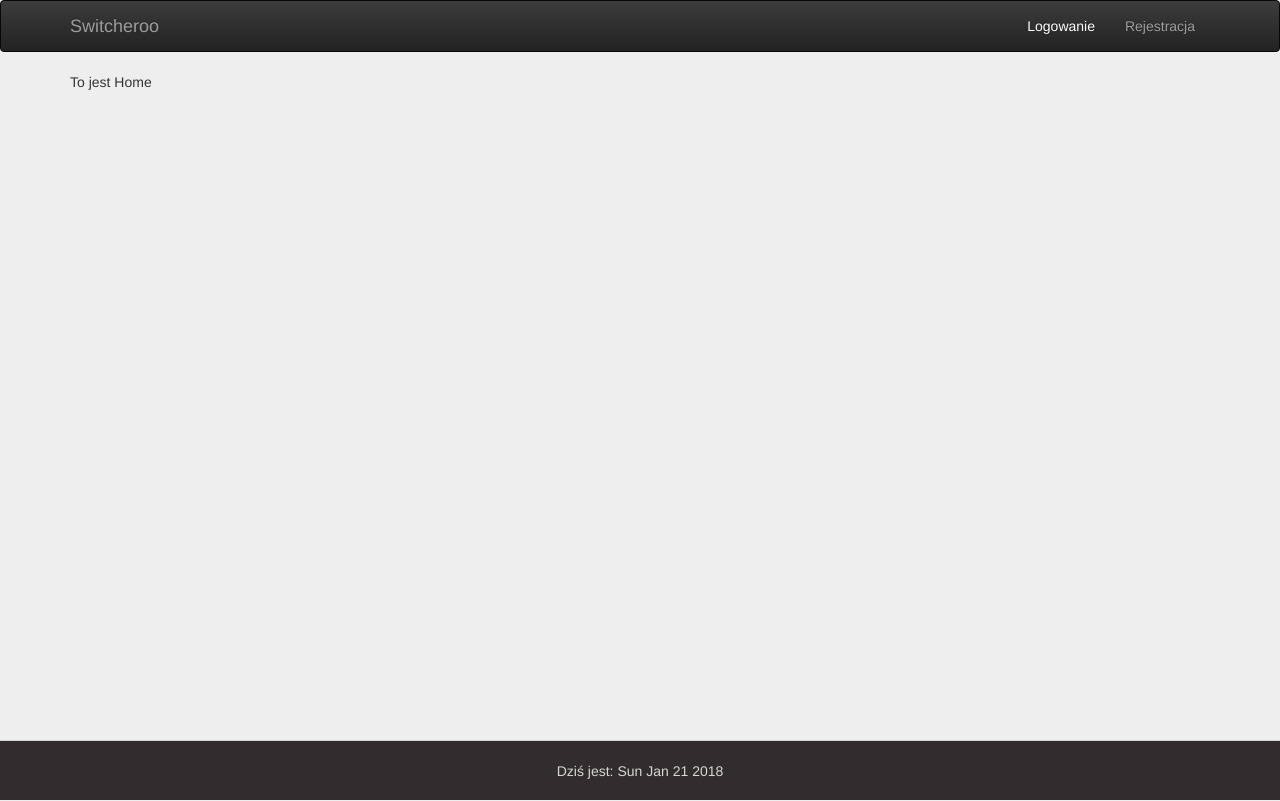
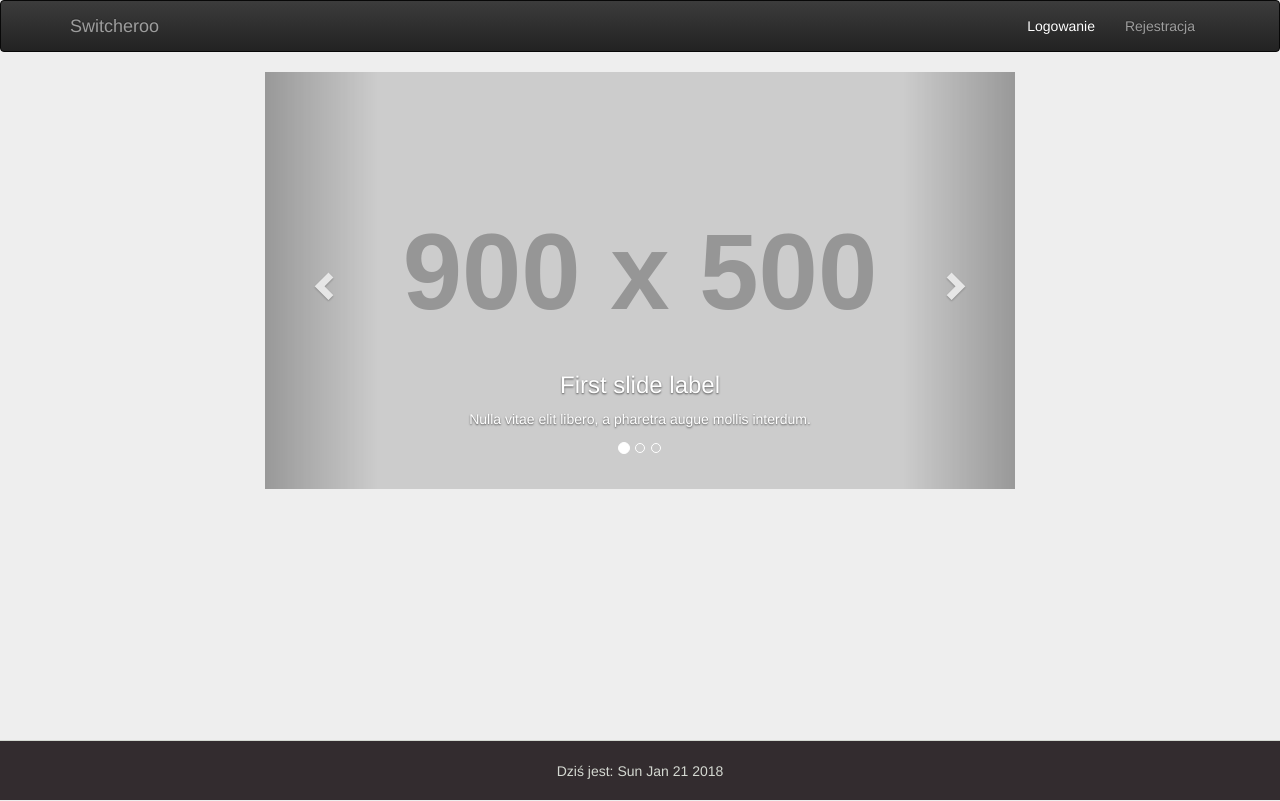
Before and after one commit to infoshareacademy/jfdzw1-ipmdotdev-app, a React (Create React App) app: page / in a window 1280 px wide. Both pictures are taken after a click on the button "Wyloguj". Built offline with nearby package versions, Linux system fonts and the light colour scheme.

Commit message:
initialize carousel to project challanges in future for not logged users

```diff
--- a/src/App.js
+++ b/src/App.js
@@ -27,7 +27,7 @@ class App extends Component {
           handleLogging={this.handleLogging}
         />
         <Grid>
-          <Home />
+          <Home userlogged={this.state.userlogged} />
         </Grid>
         <Footer className="footer" />
       </div>
--- /dev/null
+++ b/src/components/ChallangesCarousel.js
@@ -0,0 +1,56 @@
+import React, { Component } from "react";
+import { Carousel, Row, Col } from "react-bootstrap";
+
+const ChallangesCarousel = () => {
+  return (
+    <Row>
+      <Col xs={8} xsOffset={2}>
+        <Carousel>
+          <Carousel.Item>
+            <img
+            className="center-block img-responsive"
+              width={900}
+              height={500}
+              alt="900x500"
+              src="http://via.placeholder.com/900x500"
+            />
+            <Carousel.Caption>
+              <h3>First slide label</h3>
+              <p>Nulla vitae elit libero, a pharetra augue mollis interdum.</p>
+            </Carousel.Caption>
+          </Carousel.Item>
+          <Carousel.Item>
+            <img
+            className="center-block img-responsive"
+              width={900}
+              height={500}
+              alt="900x500"
+              src="http://via.placeholder.com/900x500"
+            />
+            <Carousel.Caption>
+              <h3>Second slide label</h3>
+              <p>Lorem ipsum dolor sit amet, consectetur adipiscing elit.</p>
+            </Carousel.Caption>
+          </Carousel.Item>
+          <Carousel.Item>
+            <img
+            className="center-block img-responsive"
+              width={900}
+              height={500}
+              alt="900x500"
+              src="http://via.placeholder.com/900x500"
+            />
+            <Carousel.Caption>
+              <h3>Third slide label</h3>
+              <p>
+                Praesent commodo cursus magna, vel scelerisque nisl consectetur.
+              </p>
+            </Carousel.Caption>
+          </Carousel.Item>
+        </Carousel>
+      </Col>
+    </Row>
+  );
+};
+
+export default ChallangesCarousel;
--- a/src/index.css
+++ b/src/index.css
@@ -3,6 +3,8 @@
     padding: 0;
 }
 
+
 body {
     background-color: #eee;
+    height: 100%;
 }
--- a/src/scenes/Home.js
+++ b/src/scenes/Home.js
@@ -1,12 +1,17 @@
 import React, { Component } from "react";
 import { Row, Col } from "react-bootstrap";
+import ChallangesCarousel from "../components/ChallangesCarousel";
 
-const Home = () => {
-  return (
-    <Row>
-      <Col xs={12}>To jest Home</Col>
-    </Row>
-  );
+const Home = props => {
+  if (props.userlogged) {
+    return (
+      <Row>
+        <Col xs={12}>To jest Home po zalogowaniu</Col>
+      </Row>
+    );
+  } else {
+    return <ChallangesCarousel />;
+  }
 };
 
 export default Home;
```
